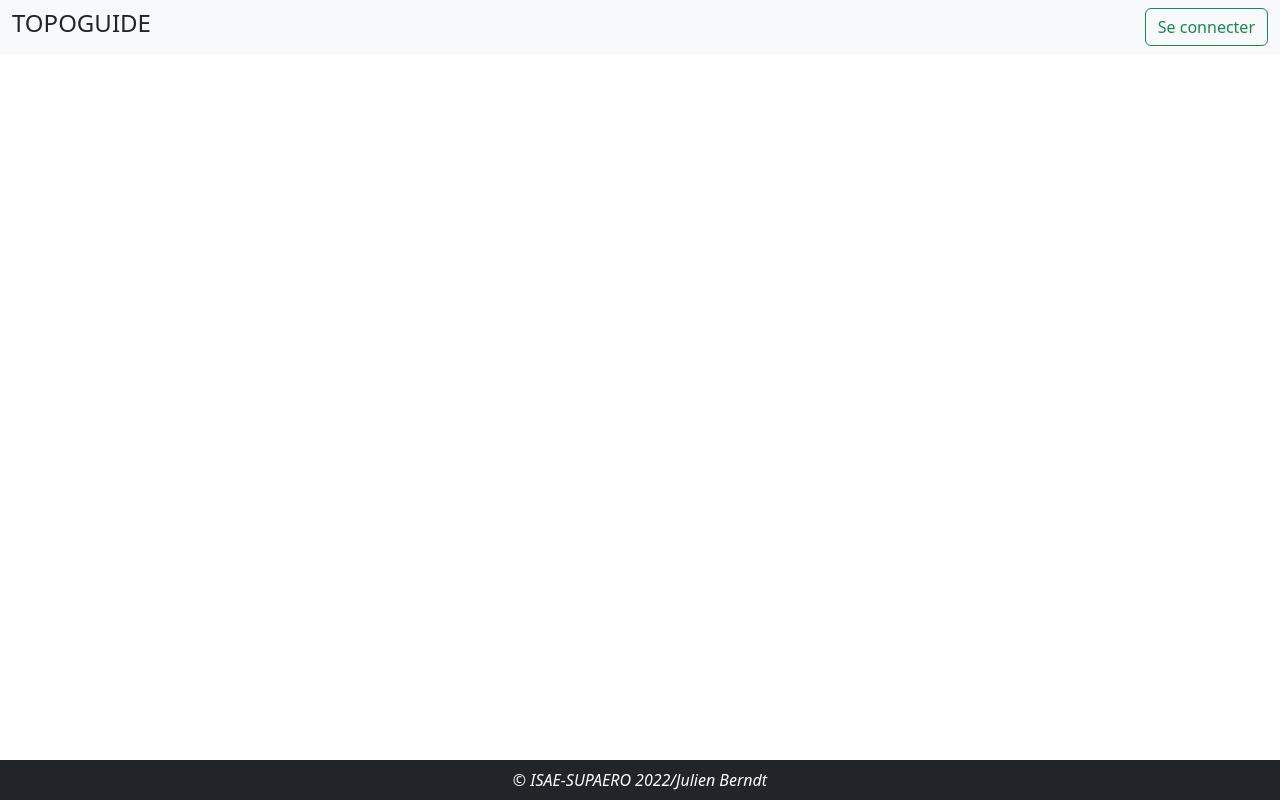
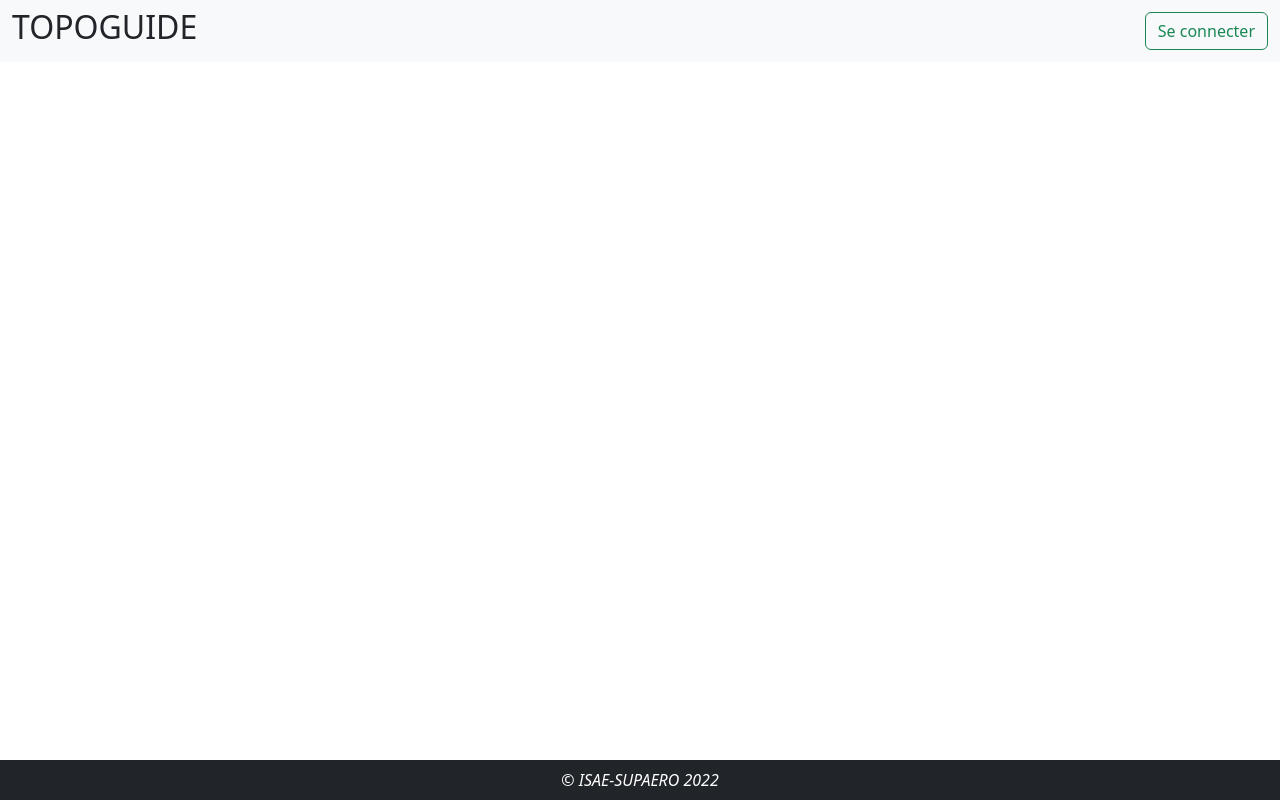
Before and after one commit to julienB43/topoguide-julien-berndt, a Django app: template topoguide/templates/base.html in a window 1280 px wide. Run offline with Django 4.2, Linux system fonts and the light colour scheme; the template is opened without the code that fills it, so the values that code supplies are empty; some libraries are stand-ins or nearby versions.

Commit message:
Update footer

```diff
--- a/topoguide/templates/base.html
+++ b/topoguide/templates/base.html
@@ -17,7 +17,7 @@
         <div class="container-fluid">
             <ul class="navbar-nav">
                 <li>
-                    <h4>TOPOGUIDE</h4>
+                    <span class="navbar-text text-dark"><h2>TOPOGUIDE</h2></span>
                 </li>
                 {%block back%}{%endblock back%}
             </ul>
@@ -30,7 +30,7 @@
         {% block content %}{% endblock %}
 
         <div class="p-2 bg-dark text-center text-white fixed-bottom">
-            <em>&copy; ISAE-SUPAERO 2022/Julien Berndt</em>
+            <em>&copy; ISAE-SUPAERO 2022</em>
         </div>
 
     </div>
```
